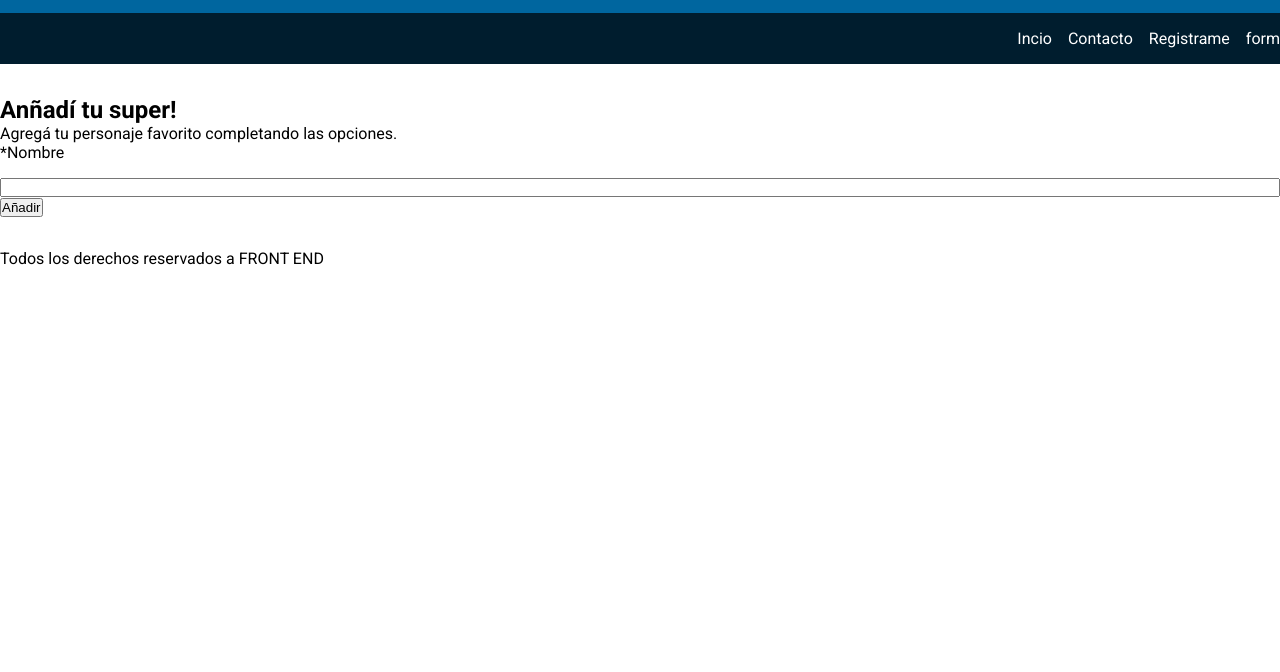
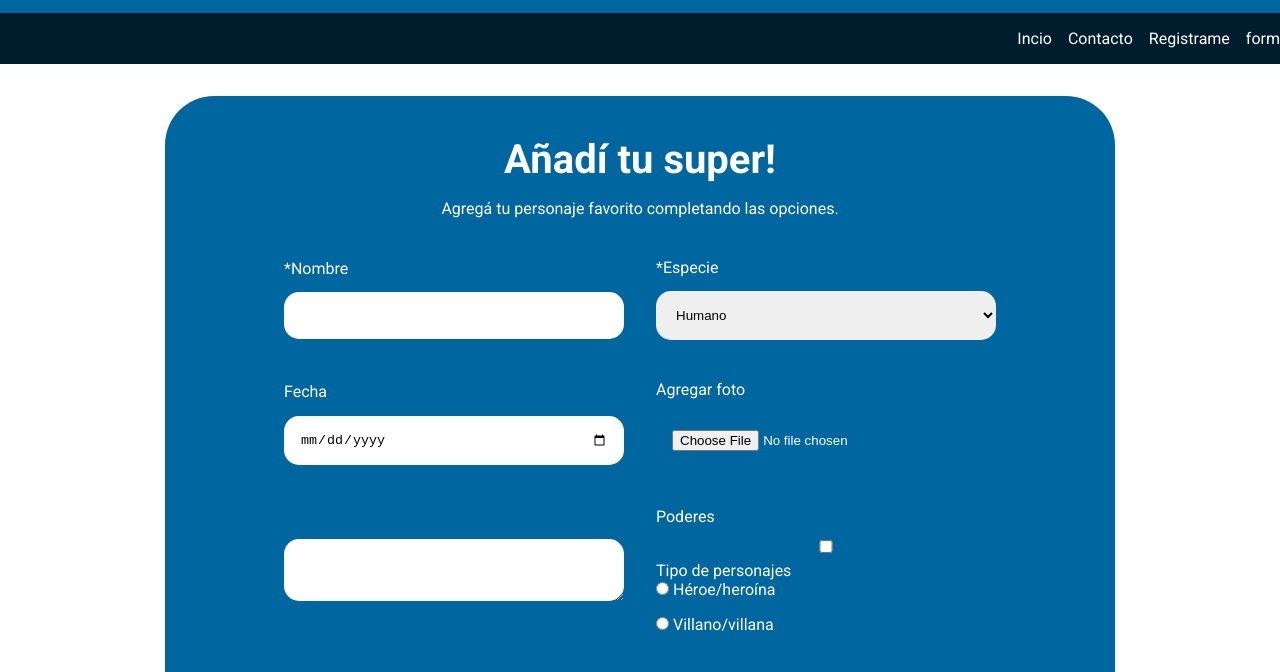
Before and after one commit to pcosin/super-form, a plain HTML site: page pages/form.html in a window 1280 px wide. Shown: the part 128-800 px from the top of the page. Drawn offline with Linux system fonts and the light colour scheme.

Commit message:
casi listo form

```diff
--- a/pages/form.html
+++ b/pages/form.html
@@ -38,14 +38,64 @@
     <main>
       <section class="form-wrapper">
         <div class="form">
-          <h2>Anñadí tu super!</h2>
-          <p>Agregá tu personaje favorito completando las opciones.</p>
+          <h2 class="form-title">Añadí tu super!</h2>
+          <p class="form-subtitle">
+            Agregá tu personaje favorito completando las opciones.
+          </p>
           <form action="#" method="POST">
-            <div class="input-wrapper">
-              <label for="name">*Nombre</label>
-              <input id="name" type="text" />
+            <div class="form-container">
+              <div class="input-wrapper">
+                <label for="name">*Nombre</label>
+                <input id="name" type="text" />
+              </div>
+              <div class="input-wrapper">
+                <label for="especie">*Especie</label>
+                <select name="especie" id="especie">
+                  <option value="humano">Humano</option>
+                  <option value="alienigena">Alienígena</option>
+                  <option value="androide">Androide</option>
+                </select>
+              </div>
+              <div class="input-wrapper">
+                <label for="fecha">Fecha</label>
+                <input id="fecha" type="date" />
+              </div>
+              <div class="input-wrapper">
+                <label for="file">Agregar foto</label>
+                <input id="file" type="file" />
+              </div>
+              <div class="input-wrapper">
+                <textarea id="mensaje"> </textarea>
+              </div>
+              <div class="container-radio">
+                <div class="input-wrapper">
+                  <label for="poderes">Poderes</label>
+                  <input id="poderes" type="checkbox" />
+                </div>
+                <div class="input-wrapper-radio">
+                  <legend for="tipo">Tipo de personajes</legend>
+                  <div class="radio">
+                    <div>
+                      <input
+                      name="personaje"
+                      id="heroe"
+                      type="radio"
+                      value="Héroe/heroína" />
+                    <label for="heroe">Héroe/heroína</label>
+                    </div>
+                    <div>
+                      <input
+                      name="personaje"
+                      id="villano"
+                      type="radio"
+                      value="Villano/villana" />
+                    <label for="villano">Villano/villana</label>
+                    </div>
+                  </div>
+                </div>
+              </div>
             </div>
-            <button type="submit">Añadir</button>
+            <button class="btn-form" type="submit">Añadir</button>
           </form>
         </div>
       </section>
--- a/styles/styles.css
+++ b/styles/styles.css
@@ -135,7 +135,69 @@ body {
   padding-block: 2rem;
 }
 
+.form {
+  background-color: var(--cl-blue);
+  color: var(--cl-white);
+  border-radius: 49px;
+  max-width: 950px;
+  padding-block: 2rem;
+  margin-inline: auto;
+}
+
+.form-container {
+  display: flex;
+  justify-content: center;
+  flex-wrap: wrap;
+  align-items: center;
+  gap: 2rem;
+  padding-block: 2rem;
+}
+
 .input-wrapper {
+  display: flex;
+  flex-direction: column;
+  gap: .4rem;
+  flex-basis: 340px;
+}
+
+.input-wrapper input, select, textarea {
+  width: 100%;
+  padding: 1rem;
+  border-radius: 15px;
+  border: none;
+  margin-block: .5rem;
+}
+
+.form-title {
+  text-align: center;
+  padding-block: .5rem;
+  font-size: 40px;
+}
+
+.form-subtitle {
+  text-align: center;
+  padding-block: .5rem;
+}
+
+
+
+.btn-form {
+  background-color: var(--cl-green);
+  color: var(--cl-black);
+  font-size: 40px;
+  padding: .5em 3.5em;
+  border-radius: 10px;
+  border: none;
+  margin-inline: auto;
+  margin-block: 1rem;
+  display: block;
+}
+
+.container-radio {
+  flex-basis: 340px;
+}
+
+.radio {
   display: flex;
   flex-direction: column;
   gap: 1rem;
```
